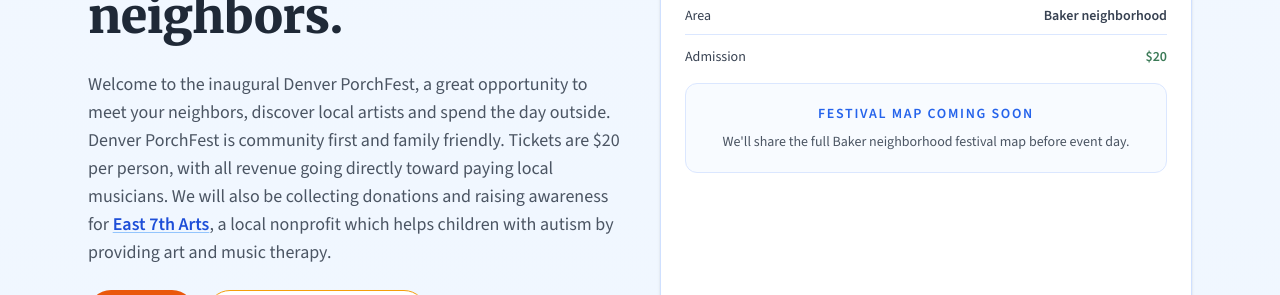
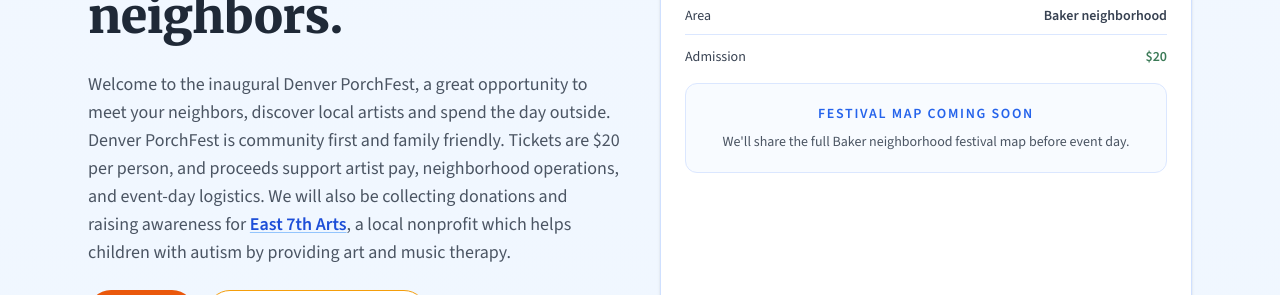
Before and after one commit to the97bradley/denver-porchfest, a Next.js app: page / in a window 1280 px wide. Shown: the part 657-952 px from the top of the page. Built offline with nearby package versions, Linux system fonts and the light colour scheme; no server answers.

Commit message:
Update event description payout sentence

```diff
--- a/src/app/page.tsx
+++ b/src/app/page.tsx
@@ -152,7 +152,7 @@ export default async function Home() {
               Welcome to the inaugural Denver PorchFest, a great opportunity to
               meet your neighbors, discover local artists and spend the day
               outside. Denver PorchFest is community first and family friendly.
-              Tickets are $20 per person, with all revenue going directly toward paying local musicians.
+              Tickets are $20 per person, and proceeds support artist pay, neighborhood operations, and event-day logistics.
               We will also be
               collecting donations and raising awareness for{" "}
               <a
```
